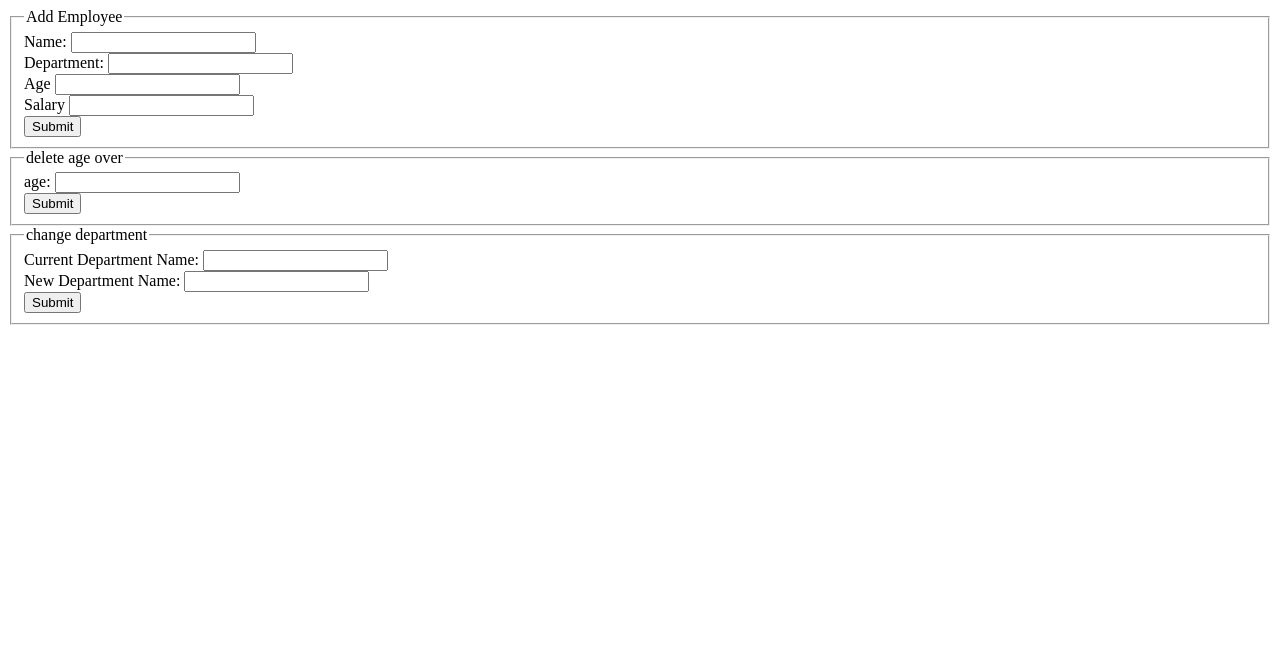
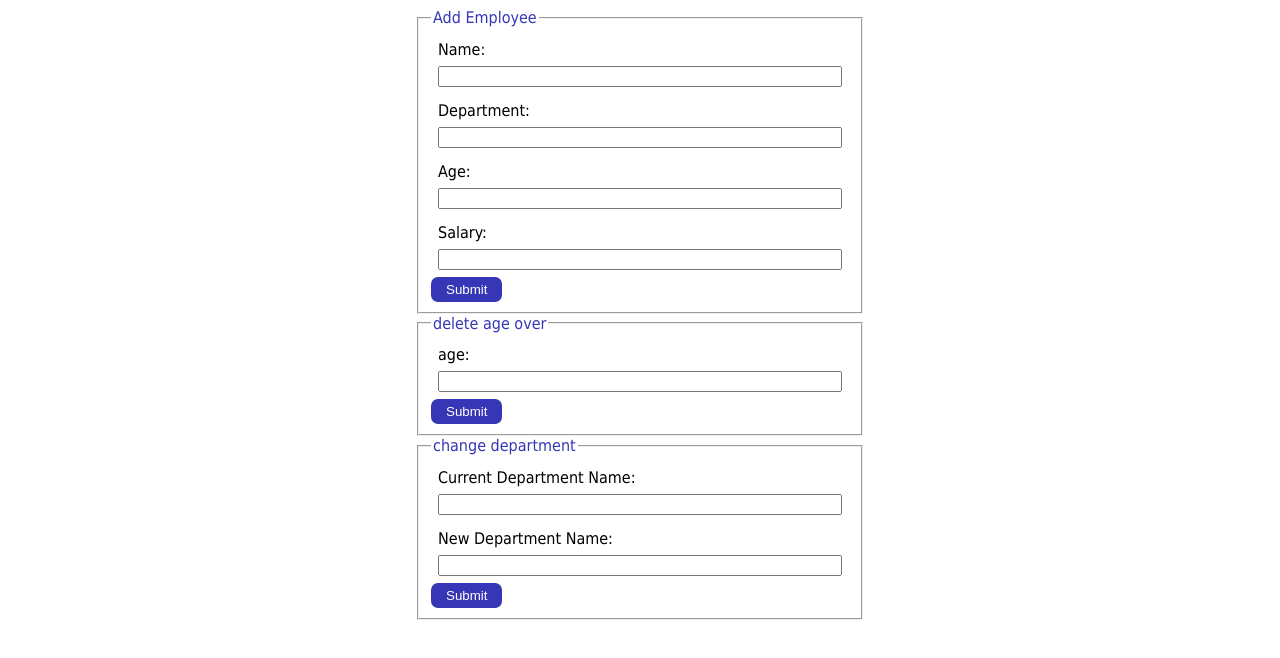
Before and after one commit to pentser/home-work-12, a plain HTML site: page home-work12/client/index.html in a window 1280 px wide. Drawn offline with nearby package versions, Linux system fonts and the light colour scheme.

Commit message:
update style

```diff
--- a/home-work12/client/css/style.css
+++ b/home-work12/client/css/style.css
@@ -6,3 +6,44 @@
 span{
     display:block;
 }
+
+form, #errAddMessage,#errDeleteMessage,#errChangeMessage {
+    width:450px;
+    margin: 0 auto;
+
+
+}
+
+legend {
+    color:#3636b7;
+    font-family: tahoma;
+
+}
+
+.input-form {
+    font-family: tahoma;
+    display: flex;
+    flex-direction: column;
+    justify-content: center;
+    padding: 7px;
+
+}
+
+label {
+    padding-bottom: 7px;
+}
+
+button {
+    border:0;
+    background-color: #3636b7;
+    color:white;
+    padding: 5px 15px 5px 15px;
+    border-radius: 7px;
+
+}
+
+button:hover {
+
+    background-color: #0e0ee9;
+
+}
--- a/home-work12/client/index.html
+++ b/home-work12/client/index.html
@@ -21,11 +21,11 @@
             <input name="department" id="department" type="text">
         </div>
         <div class="input-form">
-            <label for="department">Age</label>
+            <label for="department">Age:</label>
             <input name="age" id="age" type="number">
         </div>
         <div class="input-form">
-            <label for="fullname">Salary</label>
+            <label for="fullname">Salary:</label>
             <input name="salary" id="salary" type="number">
         </div>
         <button id="submitAddEmployee" type="submit">Submit</button>
--- a/home-work12/client/js/delete.js
+++ b/home-work12/client/js/delete.js
@@ -13,7 +13,7 @@ $formDelete.addEventListener("submit",async(e)=>{
     isError=false;
 
 
-    if(parseInt(age)<=0 || parseInt(age)>135 ) {
+    if(parseInt(age)<=0 || parseInt(age)>135 || age=="" ) {
         const newSpan=document.createElement("span");
         newSpan.textContent=`* error: please enter valid age 0-135`;
         $error.appendChild(newSpan);
```
